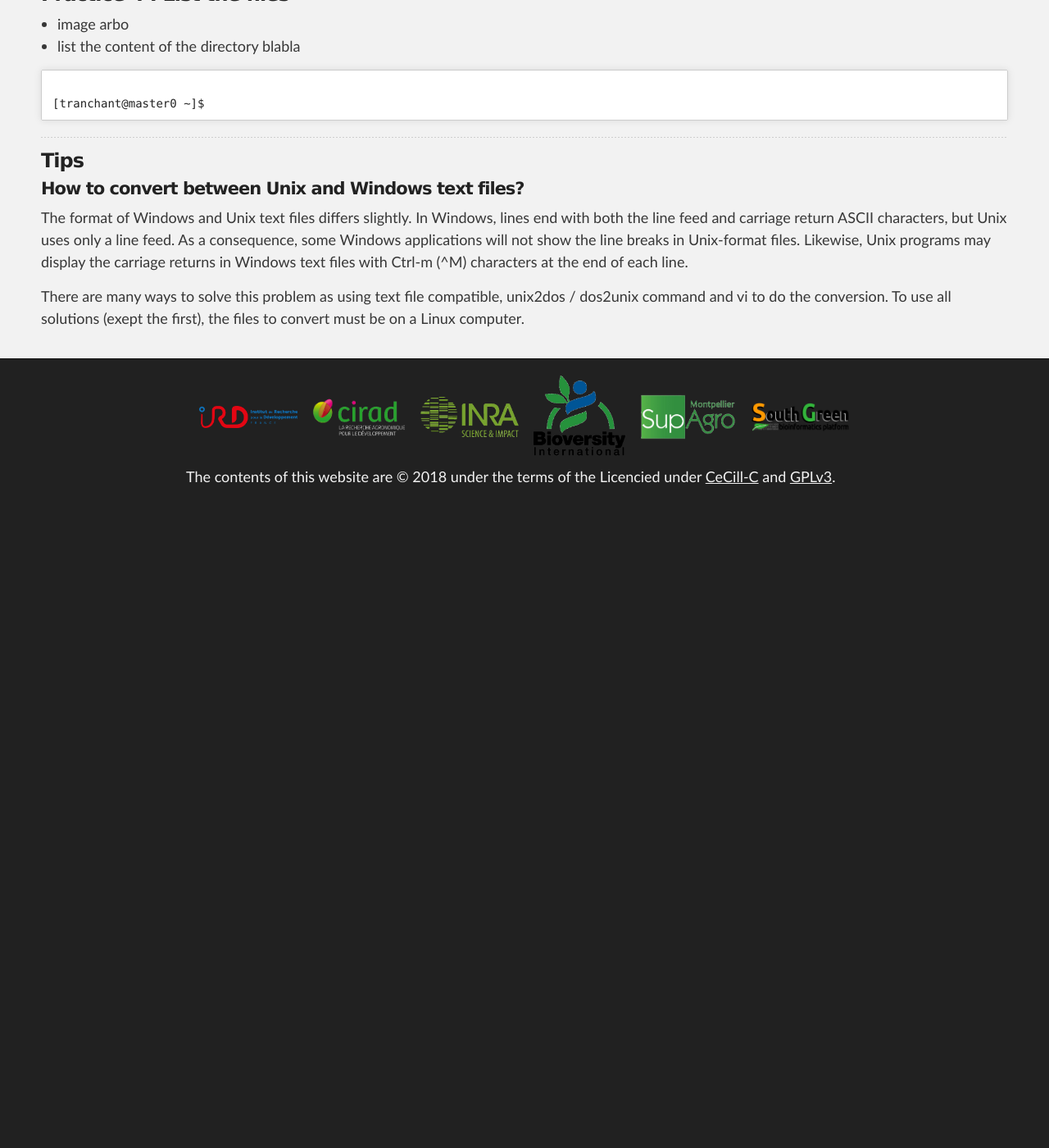
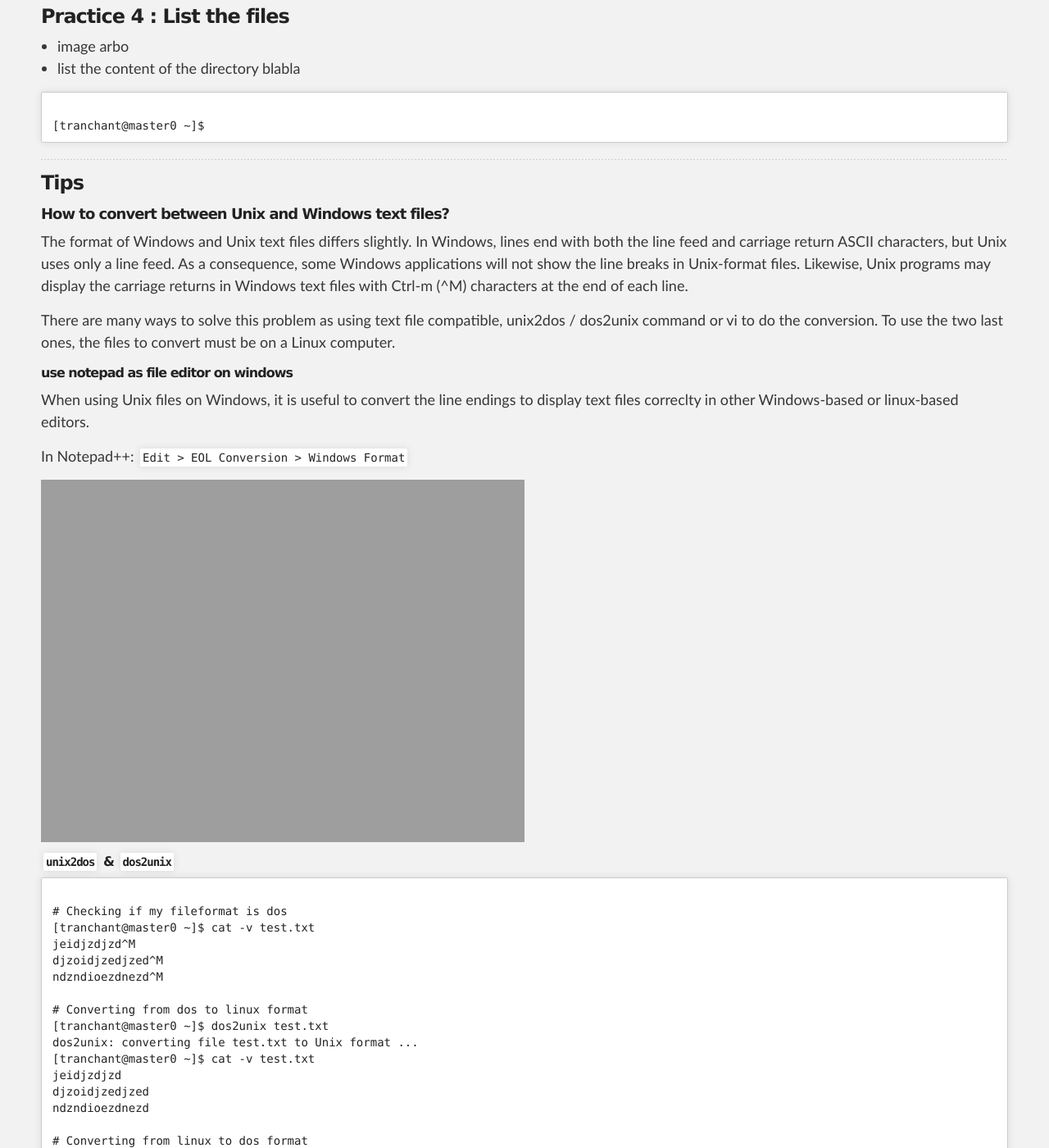
Before and after one commit to SouthGreenPlatform/trainings, a Jekyll site: the page built from _pages/linux/linuxPractice.md, in a window 1280 px wide and 1400 px high, scrolled down 3058 px. Shown: the whole window at 82% size. Built offline with Jekyll 4.4.1, drawn with Linux system fonts in a browser that asks for light colours; nearby versions of some CDN libraries; before the commit the page ends 3688 px from its top, so only the background shows below that; some of the changed text lies outside the part shown.

Commit message:
Update linuxPractice.md

```diff
--- a/_pages/linux/linuxPractice.md
+++ b/_pages/linux/linuxPractice.md
@@ -24,6 +24,7 @@
 - [Practice 3: First steps : prompt & pwd](#practice-3)
 - [Practice 4: List the files ](#practice-4)
 - [Tips](#tips)
+  - [How to convert between Unix and Windows text files?](#convert)
 - [Tuto](#tuto)
 - [Link](#link)
 
@@ -126,7 +127,49 @@
 <a name="tips"></a>
 ### Tips
 
-#### How to convert between Unix and Windows text files?
+<a name="convert"></a>
+##### How to convert between Unix and Windows text files?
 The format of Windows and Unix text files differs slightly. In Windows, lines end with both the line feed and carriage return ASCII characters, but Unix uses only a line feed. As a consequence, some Windows applications will not show the line breaks in Unix-format files. Likewise, Unix programs may display the carriage returns in Windows text files with Ctrl-m (^M) characters at the end of each line.
 
-There are many ways to solve this problem as using text file compatible,  unix2dos / dos2unix command and vi to do the conversion. To use all solutions (exept the first), the files to convert must be on a Linux computer.
+There are many ways to solve this problem as using text file compatible, unix2dos / dos2unix command or vi to do the conversion. To use the two last ones, the files to convert must be on a Linux computer.
+
+###### use notepad as file editor on windows
+
+When using Unix files on Windows, it is useful to convert the line endings to display text files correclty in other Windows-based or linux-based editors.
+
+In Notepad++: `Edit > EOL Conversion > Windows Format`
+
+<img width="50%" class="img-responsive" src="{{ site.url }}/images/tpLinux/tp-notepadUTF8.png"/>
+
+###### `unix2dos` & `dos2unix`
+
+<pre><code>
+# Checking if my fileformat is dos
+[tranchant@master0 ~]$ cat -v test.txt
+jeidjzdjzd^M
+djzoidjzedjzed^M
+ndzndioezdnezd^M
+
+# Converting from dos to linux format
+[tranchant@master0 ~]$ dos2unix test.txt
+dos2unix: converting file test.txt to Unix format ...
+[tranchant@master0 ~]$ cat -v test.txt
+jeidjzdjzd
+djzoidjzedjzed
+ndzndioezdnezd
+
+# Converting from linux to dos format
+[tranchant@master0 ~]$ unix2dos test.txt
+unix2dos: converting file test.txt to DOS format ...
+[tranchant@master0 ~]$ cat -v test.txt
+jeidjzdjzd^M
+djzoidjzedjzed^M
+ndzndioezdnezd^M
+[tranchant@master0 ~]$
+</code></pre>
+
+###### vi
+
+* In vi, you can remove carriage return ( ^M ) characters with the following command: `:1,$s/^M//g`
+* To input the ^M character, press Ctrl-v, and then press Enter or return.
+* In vim, use :set ff=unix to convert to Unix; use :set ff=dos to convert to Windows.
```
